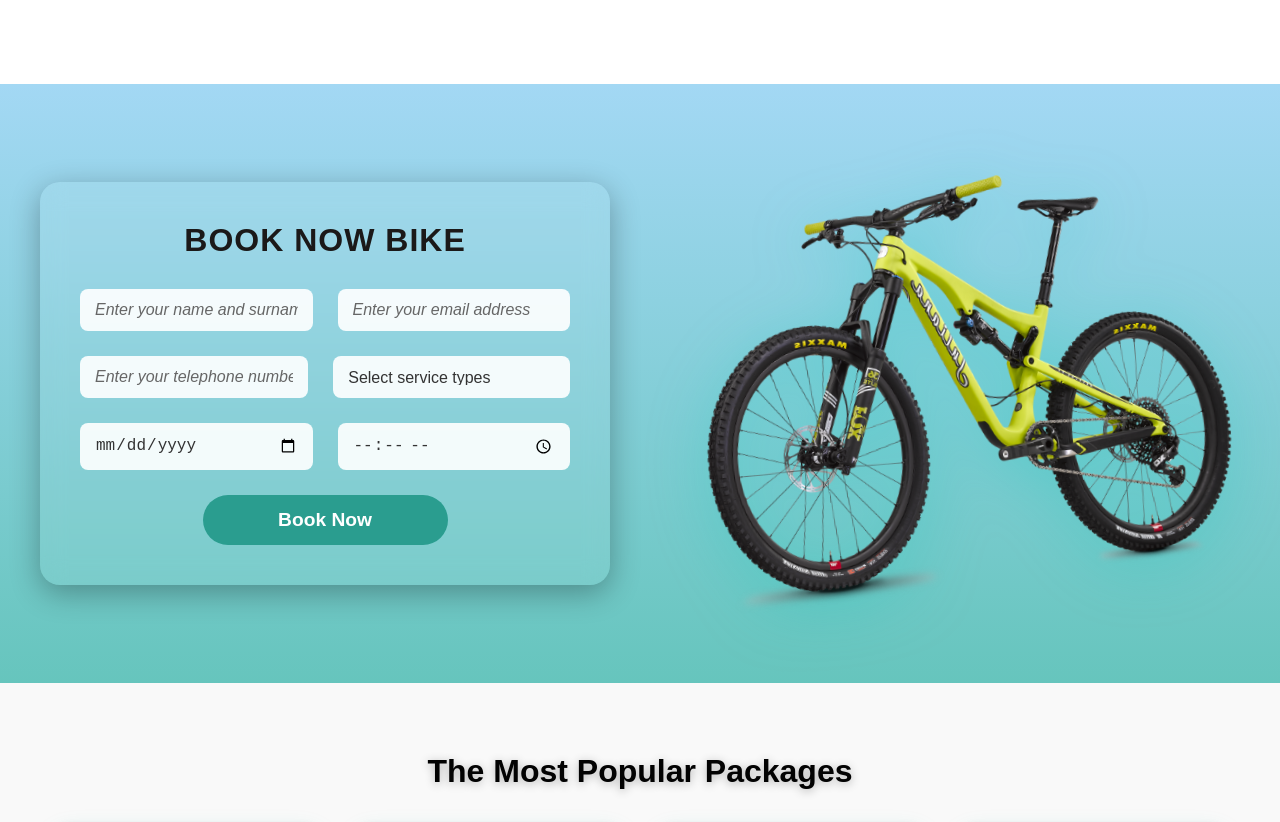
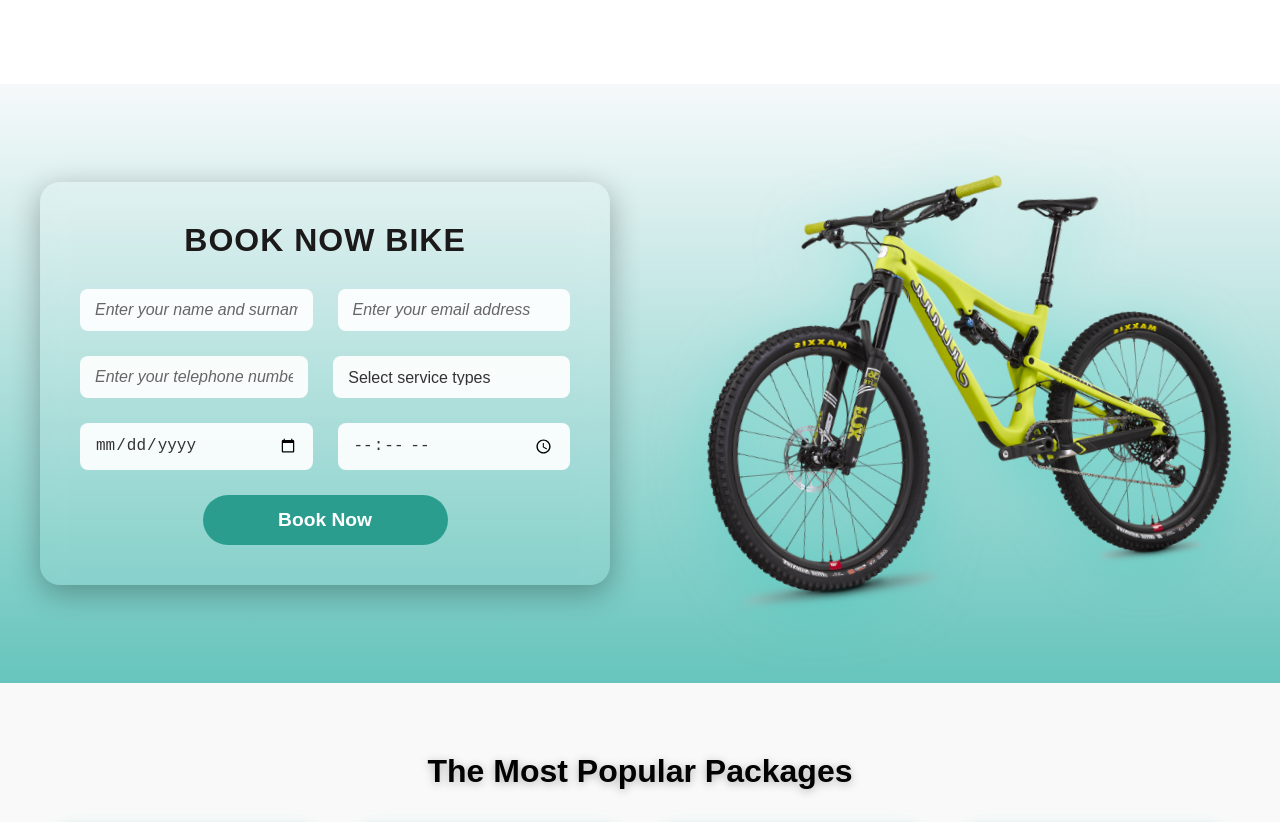
Before and after one commit to zahura0/Assignment1, a plain HTML site: page index.html in a window 1280 px wide. Shown: the part 2032-2854 px from the top of the page. Drawn offline with Linux system fonts and the light colour scheme.

Commit message:
Project css

```diff
--- a/style/index.css
+++ b/style/index.css
@@ -295,7 +295,7 @@ nav ul li a:hover {
 }
 
 .booking-section {
-    background: linear-gradient(to bottom, #a3d8f4, #05a0939c);
+    background: linear-gradient(to bottom, #f6f9fa, #05a0939c);
     padding: 80px 30px;
     min-height: 50vh;
     display: flex;
```
